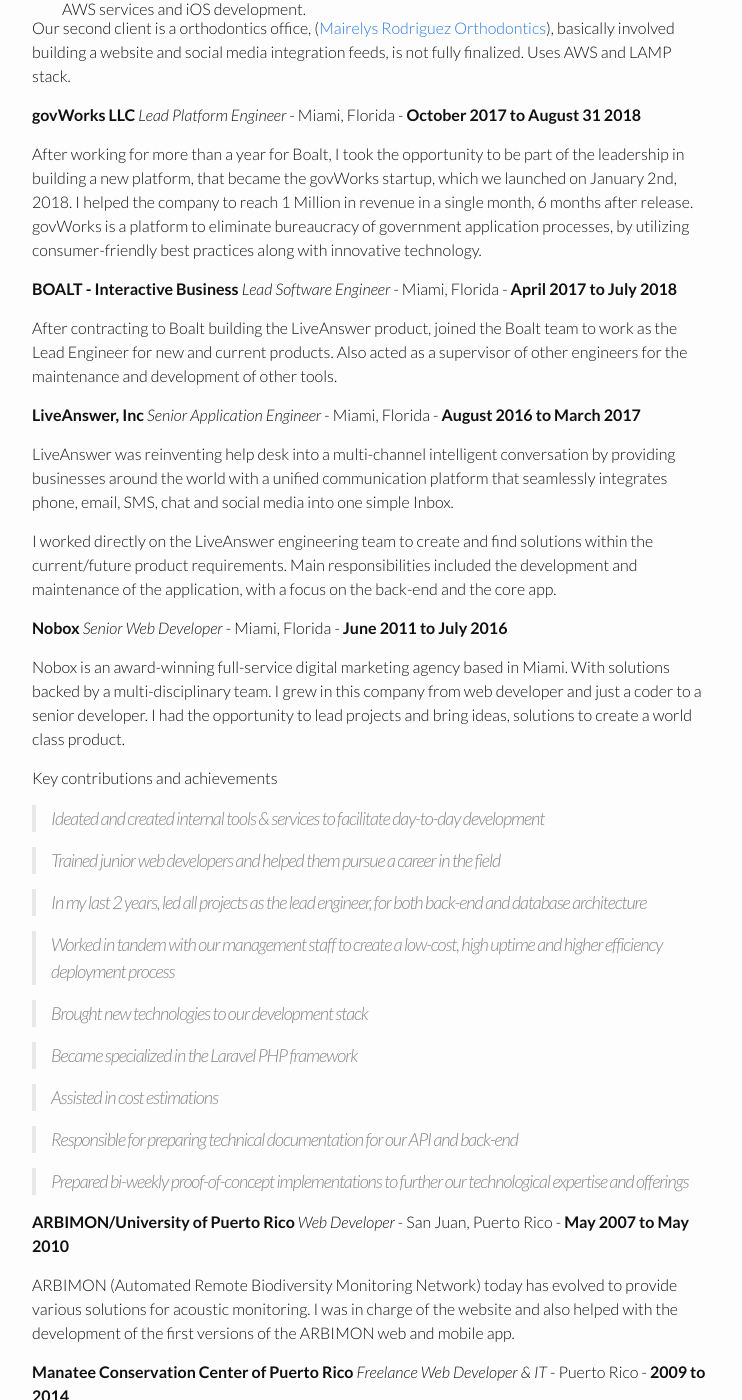
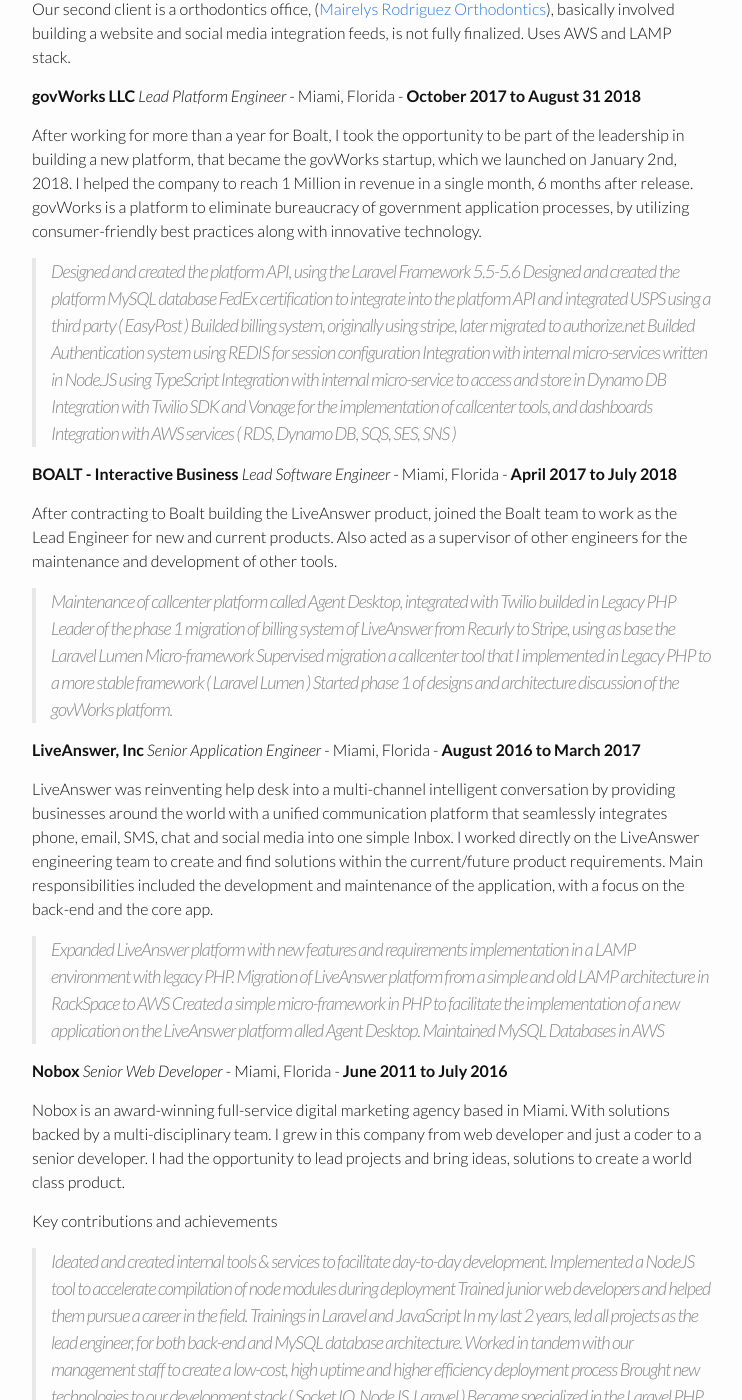
Before and after one commit to cyberkiko/cyberkiko.github.io, a Jekyll site: the page built from resume.md, in a window 1280 px wide and 1400 px high, scrolled down 688 px. Shown: the whole window, without its empty margins (268-1010 px from the left). Built offline with Jekyll 4.4.1, drawn with Linux system fonts in a browser that asks for light colours; nearby versions of some CDN libraries; some of the changed text lies outside the part shown.

Commit message:
Update resume.md

```diff
--- a/resume.md
+++ b/resume.md
@@ -13,7 +13,7 @@
 
 ------
 
-Lead Software Engineer with experience across a range of web development, product development, and digital marketing skill sets. I consistently demonstrate initiative and passion for pursuing excellent product delivery. Team-player with a love for challenging projects. Primary expertise in the LAMP stack, with focus around developing PHP back-end apps. Currently I enjoy working with the Laravel Framework, which I've working with for 6 years now.
+Lead Software Engineer with experience across a range of web development, product development, and digital marketing skill sets. I consistently demonstrate initiative and passion for pursuing excellent product delivery. Team-player with a love for challenging projects. Primary expertise in the LAMP stack, with focus around developing PHP back-end apps. Currently I enjoy working with the Laravel Framework, which I’ve working with for 6 years now.
 
 
 
@@ -23,25 +23,40 @@
 **Self-Employed/R&B Consulting, LLC** *Software Engineer Consultant* - Miami, Florida - __October 2017 to Present__
 
 After govWorks I took the time to start my own company, Rice & Beans Consulting, LLC. Currently, our main client is Zudy, and I have been full time dedicated to some of their projects.
-- Worked in their No-Code Platform (SQL Server Base) to integrate with telephony APIs like Twilio.
-- During the latest months worked in a different project on Healthcare/Fitness area to provide integration with multiple devices (Fitbit, Omron, Dexcom), using a LAMP Stack in combination on AWS services and iOS development.
+> Worked in their No-Code Platform (SQL Server Base) to integrate with telephony APIs like Twilio.
+> During the latest months worked in a different project on Healthcare/Fitness area to provide integration with multiple devices (Fitbit, Omron, Dexcom), using a LAMP Stack in combination on AWS services and iOS development.
 
 Our second client is a orthodontics office, ([Mairelys Rodriguez Orthodontics](https://msrodriguezorthodontics.com)), basically involved building a website and social media integration feeds, is not fully finalized. Uses AWS and LAMP stack.
 
 **govWorks LLC** *Lead Platform Engineer* - Miami, Florida - __October 2017 to August 31 2018__
 
-After working for more than a year for Boalt, I took the opportunity to be part of the leadership in building a new platform, that became the govWorks startup, which we launched on January 2nd, 2018. I helped the company to reach 1 Million in revenue in a single month, 6 months after release.
-govWorks is a platform to eliminate bureaucracy of government application processes, by utilizing consumer-friendly best practices along with innovative technology.
+After working for more than a year for Boalt, I took the opportunity to be part of the leadership in building a new platform, that became the govWorks startup, which we launched on January 2nd, 2018. I helped the company to reach 1 Million in revenue in a single month, 6 months after release. govWorks is a platform to eliminate bureaucracy of government application processes, by utilizing consumer-friendly best practices along with innovative technology.
+> Designed  and created the platform API, using the Laravel Framework 5.5-5.6
+> Designed and created the platform MySQL database
+> FedEx certification to integrate into the platform API and integrated USPS using a third party ( EasyPost )
+> Builded billing system, originally using stripe, later migrated to authorize.net
+> Builded Authentication system using REDIS for session configuration
+> Integration with internal micro-services written in Node.JS using TypeScript
+> Integration with internal micro-service to access and store in Dynamo DB
+> Integration with Twilio SDK and Vonage for the implementation of callcenter tools, and dashboards
+> Integration with AWS services ( RDS, Dynamo DB, SQS, SES, SNS )
+
 
 **BOALT - Interactive Business** *Lead Software Engineer* - Miami, Florida - __April 2017 to July 2018__
 
 After contracting to Boalt building the LiveAnswer product, joined the Boalt team to work as the Lead Engineer for new and current products. Also acted as a supervisor of other engineers for the maintenance and development of other tools.
+> Maintenance of callcenter platform  called Agent Desktop, integrated with Twilio builded in Legacy PHP
+> Leader of the phase 1 migration of billing system of LiveAnswer from Recurly to Stripe, using as base the Laravel Lumen Micro-framework
+> Supervised migration a callcenter tool that I implemented in Legacy PHP to a more stable framework ( Laravel Lumen )
+> Started phase 1 of designs and architecture discussion of the govWorks platform.
 
 **LiveAnswer, Inc** *Senior Application Engineer* - Miami, Florida - __August 2016 to March 2017__
 
-LiveAnswer was reinventing help desk into a multi-channel intelligent conversation by providing businesses around the world with a unified communication platform that seamlessly integrates phone, email, SMS, chat and social media into one simple Inbox.
-
-I worked directly on the LiveAnswer engineering team to create and find solutions within the current/future product requirements. Main responsibilities included the development and maintenance of the application, with a focus on the back-end and the core app.
+LiveAnswer was reinventing help desk into a multi-channel intelligent conversation by providing businesses around the world with a unified communication platform that seamlessly integrates phone, email, SMS, chat and social media into one simple Inbox. I worked directly on the LiveAnswer engineering team to create and find solutions within the current/future product requirements. Main responsibilities included the development and maintenance of the application, with a focus on the back-end and the core app.
+> Expanded LiveAnswer platform with new features and requirements implementation in a LAMP environment with legacy PHP.
+> Migration of LiveAnswer platform from a simple and old LAMP architecture in RackSpace to AWS
+> Created a simple micro-framework in PHP to facilitate the implementation of a new  application on the LiveAnswer platform alled Agent Desktop.
+> Maintained MySQL Databases in AWS
 
 **Nobox** *Senior Web Developer* - Miami, Florida - __June 2011 to July 2016__
 
@@ -49,23 +64,16 @@
 
 Key contributions and achievements
 
-> Ideated and created internal tools & services to facilitate day-to-day development
+> Ideated and created internal tools & services to facilitate day-to-day development. Implemented a NodeJS tool to accelerate compilation of node modules during deployment
+> Trained junior web developers and helped them pursue a career in the field. Trainings in Laravel and JavaScript
+> In my last 2 years, led all projects as the lead engineer, for both back-end and MySQL database architecture.
+> Worked in tandem with our management staff to create a low-cost, high uptime and higher efficiency deployment process
+> Brought new technologies to our development stack ( Socket.IO, NodeJS, Laravel )
+> Became specialized in the Laravel PHP framework
+> Assisted in cost estimations
+> Responsible for preparing technical documentation for our API and back-end
+> Prepared bi-weekly proof-of-concept implementations to further our technological expertise and offerings. Used technologies as Socket.IO, iOS WebViews, Facebook SDK
 
-> Trained junior web developers and helped them pursue a career in the field
-
-> In my last 2 years, led all projects as the lead engineer, for both back-end and database architecture
-
-> Worked in tandem with our management staff to create a low-cost, high uptime and higher efficiency deployment process
-
-> Brought new technologies to our development stack
-
-> Became specialized in the Laravel PHP framework
-
-> Assisted in cost estimations
-
-> Responsible for preparing technical documentation for our API and back-end
-
-> Prepared bi-weekly proof-of-concept implementations to further our technological expertise and offerings
 
 
 
@@ -73,6 +81,8 @@
 **ARBIMON/University of Puerto Rico** *Web Developer* - San Juan, Puerto Rico - __May 2007 to May 2010__
 
 ARBIMON (Automated Remote Biodiversity Monitoring Network) today has evolved to provide various solutions for acoustic monitoring. I was in charge of the website and also helped with the development of the first versions of the ARBIMON web and mobile app.
+> Implemented front-end application using HTML/CSS, jQuery and OpenLaszlo
+> Helped in legacy PHP & C++ back-end implementation for processing mathematical analysis
 
 **Manatee Conservation Center of Puerto Rico** *Freelance Web Developer & IT* - Puerto Rico - __2009 to 2014__
 
@@ -96,7 +106,4 @@
 
 ------
 
-## Technical Skills
-AngularJS, AWS Console, BaseCamp, Bootstrap, Bower, BrowserStack, Campaign Monitor, Composer, CSS, DigitalOcean, Docker, Electron, Envoyer, Express, Facebook Business Manager, Facebook Graph API, Facebook JS SDK, Facebook LIVE API, Laravel, Laravel Forge, GitHub, Google AdWords API, Google Analytics, Google Maps API, Gulp, Heroku, Homestead, HTML5, JavaScript, jQuery, MariaDB, MySQL, NewRelic, Nginx, Node, NPM, PHP, Pusher, SASS, Sketch, Socket IO, Ubuntu, Vagrant, Valet, WordPress
-
 ### References available on request
```
